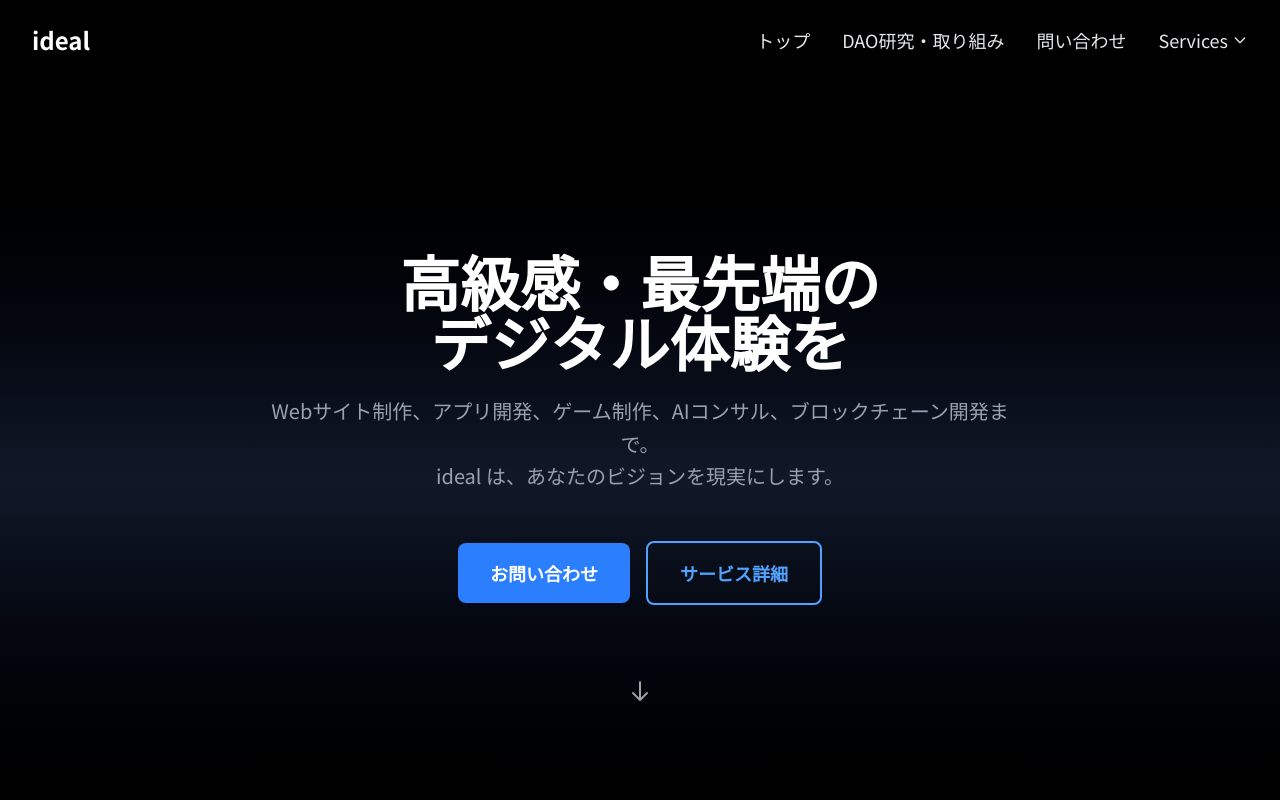
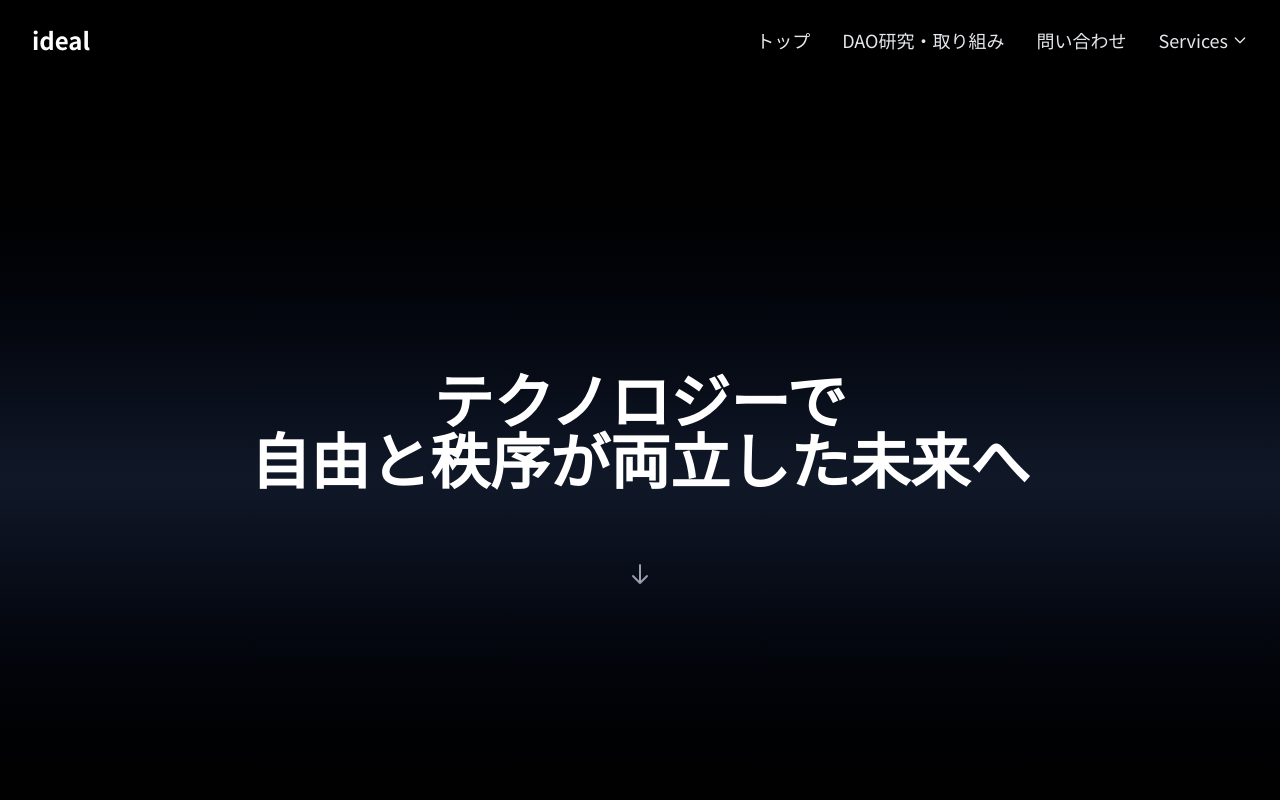
Before and after one commit to idealtomy01/ideal_official, a Next.js app: page / in a window 1280 px wide. Shown: the top 800 px of the page. Built offline with nearby package versions, Linux system fonts and the light colour scheme.

Commit message:
スマホパフォーマンス修正02

```diff
--- a/components/sections/Hero.tsx
+++ b/components/sections/Hero.tsx
@@ -22,38 +22,10 @@ export function Hero() {
             animate-fade-in
           `}
         >
-          高級感・最先端の
+          テクノロジーで
           <br />
-          デジタル体験を
+          自由と秩序が両立した未来へ
         </h1>
-
-        {/* サブ見出し */}
-        <p
-          className={`
-            ${typography.bodyLarge}
-            ${colors.text.muted}
-            mb-12
-            max-w-3xl mx-auto
-          `}
-        >
-          Webサイト制作、アプリ開発、ゲーム制作、AIコンサル、ブロックチェーン開発まで。
-          <br className="hidden sm:block" />
-          ideal は、あなたのビジョンを現実にします。
-        </p>
-
-        {/* CTAボタン */}
-        <div className="flex flex-col sm:flex-row gap-4 justify-center items-center">
-          <Link href="/contact">
-            <Button variant="primary" size="lg">
-              お問い合わせ
-            </Button>
-          </Link>
-          <Link href="/services">
-            <Button variant="outline" size="lg">
-              サービス詳細
-            </Button>
-          </Link>
-        </div>
 
         {/* スクロールインジケーター */}
         <div className="mt-20 animate-bounce">
```
